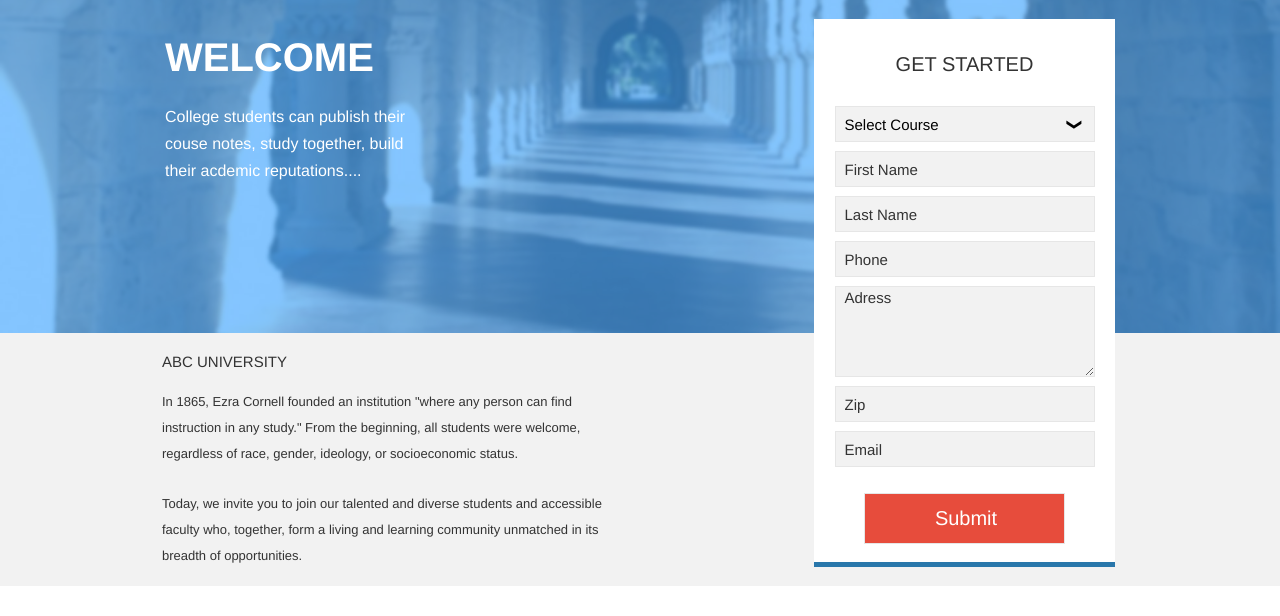
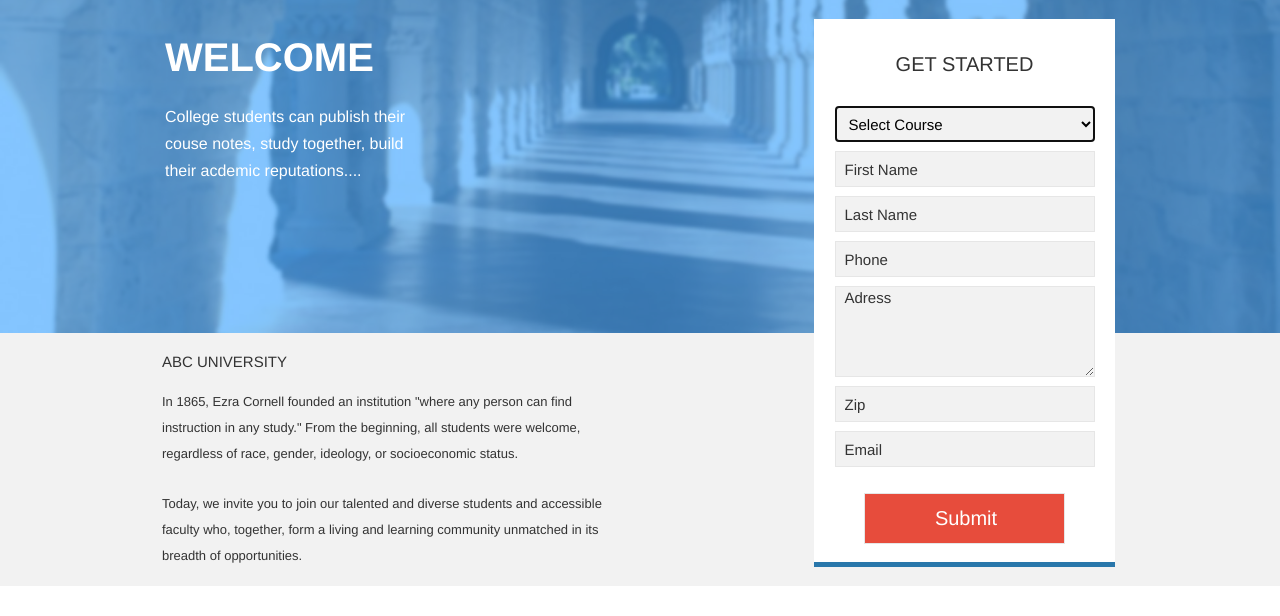
Before and after one commit to vitos-barboss/project2, a plain HTML site: page index.html in a window 1280 px wide. Shown: the part 101-717 px from the top of the page. Drawn offline with Linux system fonts and the light colour scheme.

Commit message:
5th commit

```diff
--- a/index.html
+++ b/index.html
@@ -41,7 +41,14 @@
                         <h2>Get Started</h2>
                         <div class="wrapper">
                             <form class="formsSignUpMenu">
-                                <div class="selectToggle"><span>Select Course</span><span class="downArrow">❯</span></div>
+                                <!--<div class="selectToggle"><span>Select Course</span><span class="downArrow">❯</span></div>-->
+                                <select class="selectToggle" autofocus>
+                                    <option value="select">Select Course</option>
+                                    <option value="HTML5_SS3">HTML5 & CSS3</option>
+                                    <option value="js">Javascript</option>
+                                    <option value="java">Java</option>
+                                    <option value="qa">QA</option>
+                                </select>
                                 <input type="text" placeholder="First Name">
                                 <input type="text" placeholder="Last Name">
                                 <input type="text" placeholder="Phone">
```
